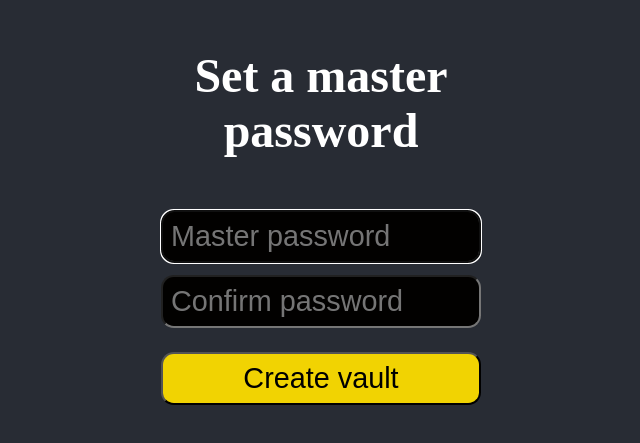
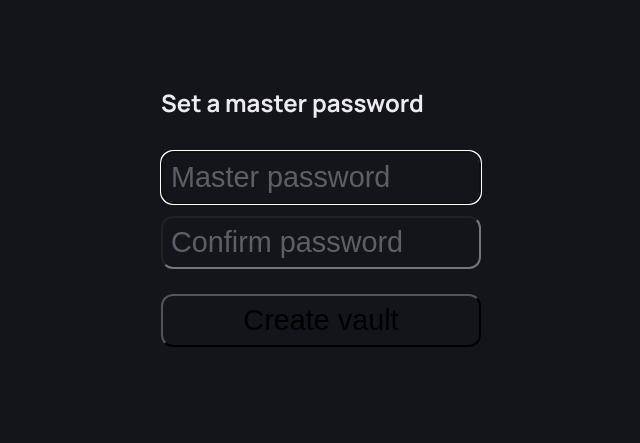
Before and after one commit to SushantSharma1992/authorize-me, a React (Create React App) app: page / in a window 1280 px wide. Shown: the part 187-630 px from the top of the page, without its empty margins (319-959 px from the left). Built offline with nearby package versions, Linux system fonts and the light colour scheme.

Commit message:
feat: dark/gold theme foundation (fonts, tokens, base layout)

```diff
--- a/public/index.html
+++ b/public/index.html
@@ -24,7 +24,13 @@
       work correctly both with client-side routing and a non-root public URL.
       Learn how to configure a non-root public URL by running `npm run build`.
     -->
-    <title>React App</title>
+    <link rel="preconnect" href="https://fonts.googleapis.com" />
+    <link rel="preconnect" href="https://fonts.gstatic.com" crossorigin />
+    <link
+      href="https://fonts.googleapis.com/css2?family=Manrope:wght@400;500;600;700;800&family=JetBrains+Mono:wght@400;500&display=swap"
+      rel="stylesheet"
+    />
+    <title>Vault — Credentials</title>
   </head>
   <body>
     <noscript>You need to enable JavaScript to run this app.</noscript>
--- a/src/App.css
+++ b/src/App.css
@@ -1,5 +1,4 @@
 .App {
-  text-align: center;
   height: 100dvh;
 }
 
@@ -15,9 +14,8 @@
 }
 
 .App-header {
-  background-color: #282c34;
-  color: white;
   width: 100%;
+  height: 100%;
 }
 
 .App-link {
--- a/src/Styles/Styles.css
+++ b/src/Styles/Styles.css
@@ -1,35 +1,35 @@
-html body {
-  color: aqua;
-  font-family: "Roboto Menlo, Monaco, Consolas, Courier New, monospace";
-  font-size: clamp(0.4rem, calc(2vw + 0.5rem), 2rem);
+:root {
+  --bg: #14151a;
+  --card: #1c1e26;
+  --surface: #23262f;
+  --accent: #E3B23C;
+  --text: #ECECEE;
+  --muted: #6B6E78;
+  --card-border: rgba(255, 255, 255, 0.06);
+  --border-curve: 12px;
 }
 
-:root::-webkit-scrollbar {
-  height: 0.4rem;
+* { box-sizing: border-box; }
+
+html, body {
+  margin: 0;
+  padding: 0;
+  height: 100%;
   background: var(--bg);
+  color: var(--text);
+  font-family: "Manrope", system-ui, -apple-system, sans-serif;
 }
 
-:root:hover::-webkit-scrollbar-thumb {
-  background: var(--primary-color);
+input::placeholder, textarea::placeholder { color: #5c5f68; }
+
+@keyframes toastIn {
+  from { opacity: 0; transform: translate(-50%, 8px); }
+  to   { opacity: 1; transform: translate(-50%, 0); }
 }
 
-:root {
-  /* --primary-color: #9bf3f0; */
-  --primary-color: #f1d302;
-  --primary-color-light: #daffed;
-  /* --secondary-color: #473198; */
-  --secondary-color: #235789;
-  --secondary-color-light: #020100;
-  --border-color: #c1292e;
-  --border-curve: 0.8rem;
-  --bg: #282c34;
-  --toast-background: grey;
-  --grid-size: 350px;
-  --text-color: #fdfffc;
-  --text-color-dark: black;
-  --z-level-1001: 1001;
-  --min-width: min(200px, 2%);
-}
+::-webkit-scrollbar { width: 10px; }
+::-webkit-scrollbar-thumb { background: rgba(255, 255, 255, 0.09); border-radius: 5px; }
+::-webkit-scrollbar-track { background: transparent; }
 
 .card_label {
   font-size: 0.6rem;
```
